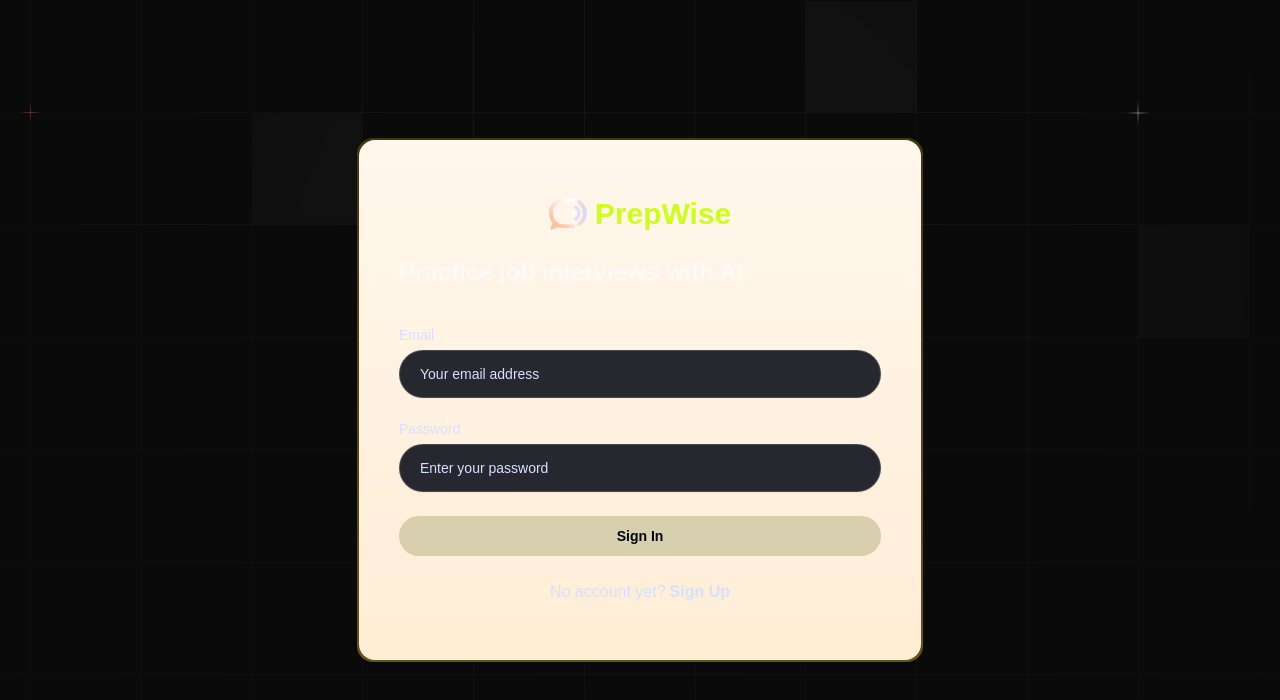
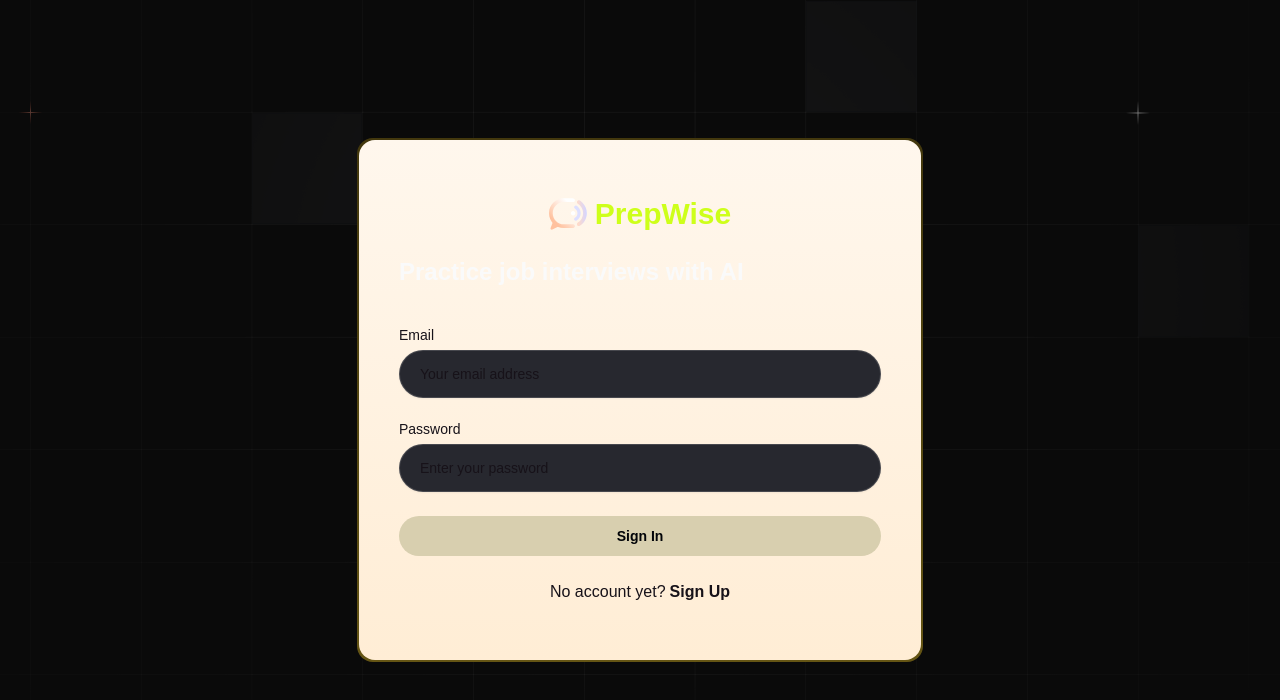
Before and after one commit to chetansahu25/theinterviewerai, a Next.js app: page /sign-in in a window 1280 px wide. Shown: the top 700 px of the page. Built offline with nearby package versions, Linux system fonts and the light colour scheme; no server answers; a web font is replaced by a local one.

Commit message:
Update globals.css

```diff
--- a/app/globals.css
+++ b/app/globals.css
@@ -13,8 +13,8 @@
   --color-primary-100: #CEFF1A;
   --color-primary-200: #d8cfaf;
 
-  --color-light-100: #d6e0ff;
-  --color-light-400: #6870a6;
+  --color-light-100: #171219;
+  --color-light-400: #6E44FF;
   --color-light-600: #4f557d;
   --color-light-800: #24273a;
 
```
